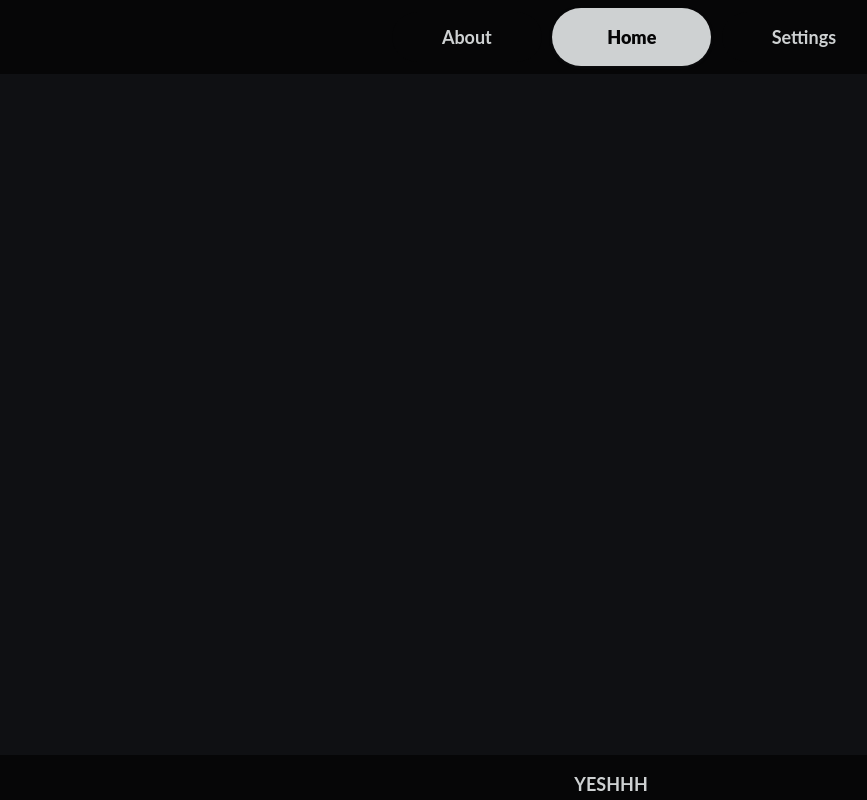
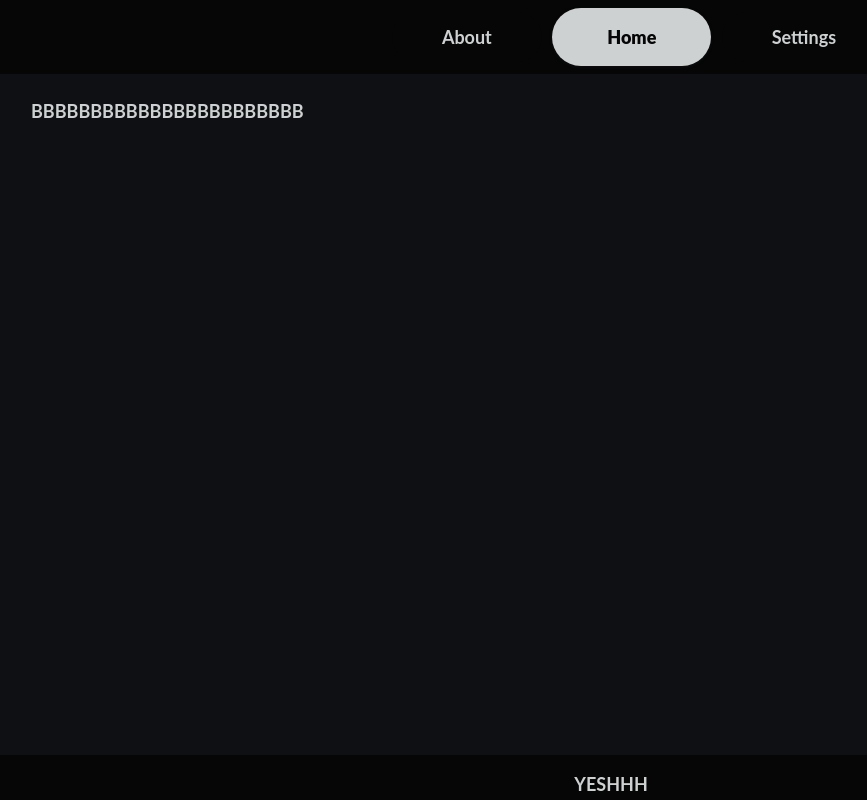
Before and after one commit to Griinzy/game-launcher, an Electron app: page index.html in a window 1280 px wide. Shown: the whole page, without its empty margins (29-896 px from the left). Drawn offline with Linux system fonts and the light colour scheme.

Commit message:
oops forgot to give default content :o
eep

```diff
--- a/functions.js
+++ b/functions.js
@@ -48,6 +48,7 @@ const updateContent = function(){
         document.getElementById("contentHome").style.display = "none";
         document.getElementById("contentSettings").style.display = "block";
     }
+    else console.log("das not right");
 }
 
 // theMath dont work
--- a/style.css
+++ b/style.css
@@ -34,6 +34,10 @@ body {
     margin: 60px;
     margin-top: 100px;
     display: none;
+}
+
+#contentHome {
+    display: block;
 }
 
 .footer {
```
